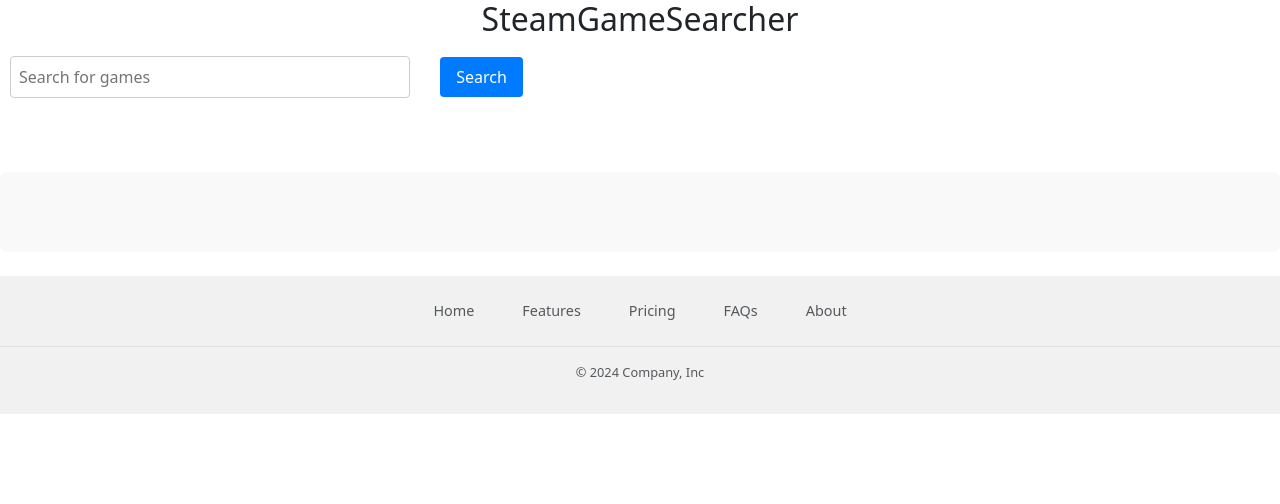
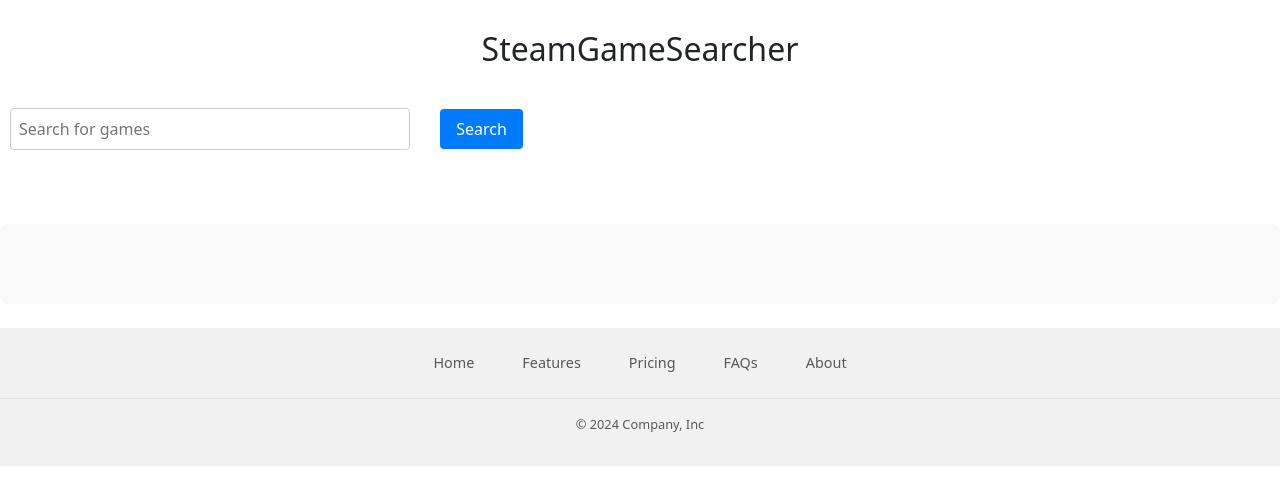
Before and after one commit to pishlo/project02-dynamic-data-main, a website built with Vite: page index.html in a window 1280 px wide. Built offline with nearby package versions, Linux system fonts and the light colour scheme; no server answers.

Commit message:
third commit

```diff
--- a/css/style.css
+++ b/css/style.css
@@ -1,9 +1,4 @@
-/* General resets */
-html, body {
-	height: 100%;
-	margin: 0;
-}
-/* Input and button */
+
 #searchInput {
     width: 100%;
     max-width: 400px;
@@ -36,8 +31,9 @@ img{
     width: 75%;
     height: 150px;
 }
-h2{
+header h2{
     text-align: center;
+    margin: 30px;
 }
 .alert {
     max-width: 500px;
```
